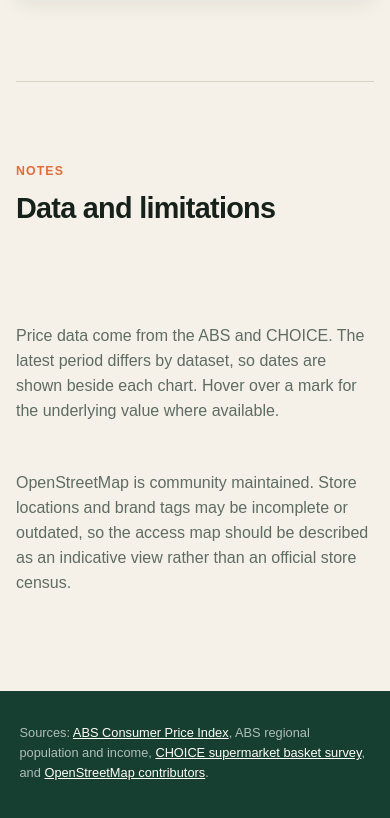
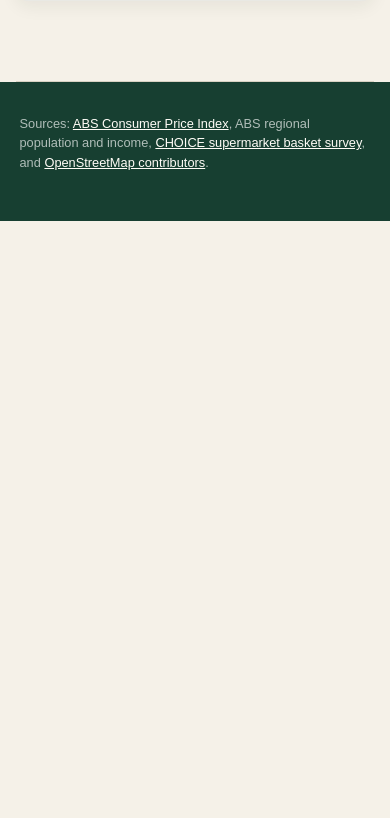
Before and after one commit to VGEcho100/fit3179-grocery-prices, a plain HTML site: page index.html in a window 390 px wide. Shown: the part 11058-11876 px from the top of the page. After the commit the page ends 11279 px from the top, so only its background shows below. Drawn offline with Linux system fonts and the light colour scheme; a script that the page names is missing.

Commit message:
Remove data limitations section

```diff
--- a/css/styles.css
+++ b/css/styles.css
@@ -139,8 +139,7 @@ main {
   padding-top: 1rem;
 }
 
-.section-copy .section-number,
-.notes-section .section-number {
+.section-copy .section-number {
   color: var(--orange);
 }
 
@@ -245,20 +244,6 @@ h2 {
   font: inherit;
 }
 
-.notes-section {
-  display: grid;
-  grid-template-columns: 0.42fr 0.58fr;
-  gap: 5rem;
-  padding: 5.5rem 0;
-}
-
-.notes-grid {
-  display: grid;
-  grid-template-columns: 1fr 1fr;
-  gap: 2rem;
-  color: var(--muted);
-}
-
 footer {
   padding: 2rem 5vw 3rem;
   color: rgb(255 255 255 / 66%);
@@ -287,8 +272,7 @@ footer a {
 @media (max-width: 900px) {
   .story-section,
   .story-section.reverse,
-  .dashboard-section,
-  .notes-section {
+  .dashboard-section {
     grid-template-columns: 1fr;
   }
 
@@ -296,8 +280,7 @@ footer a {
     padding-top: 4rem;
   }
 
-  .story-section,
-  .notes-section {
+  .story-section {
     padding: 5rem 0;
   }
 
@@ -333,10 +316,6 @@ footer a {
     display: none;
   }
 
-  .notes-grid {
-    grid-template-columns: 1fr;
-  }
-
   main {
     padding: 0 1rem;
   }
--- a/index.html
+++ b/index.html
@@ -212,25 +212,6 @@
         </div>
       </section>
 
-      <section class="notes-section" aria-labelledby="notes-title">
-        <div>
-          <p class="section-number">NOTES</p>
-          <h2 id="notes-title">Data and limitations</h2>
-        </div>
-        <div class="notes-grid">
-          <p>
-            Price data come from the ABS and CHOICE. The latest period differs by
-            dataset, so dates are shown beside each chart. Hover over a mark for
-            the underlying value where available.
-          </p>
-          <p>
-            OpenStreetMap is community maintained. Store locations and brand tags
-            may be incomplete or outdated, so the access map should be described
-            as an indicative view rather than an official store census.
-          </p>
-        </div>
-      </section>
-
     </main>
 
     <footer>
```
